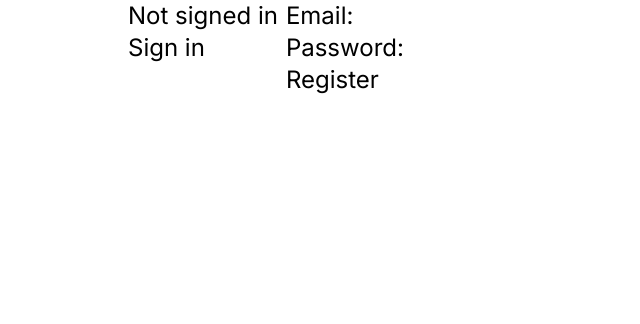
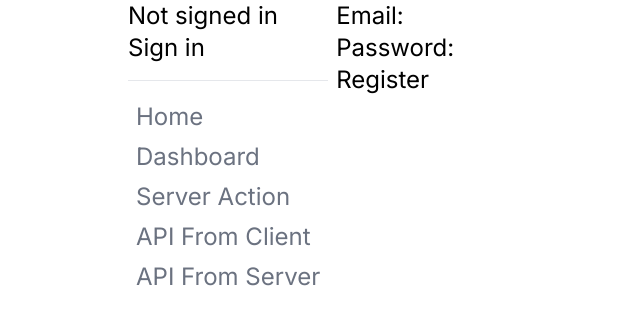
Before and after one commit to nicktsan/movies_frontend_nextjs, a Next.js app: page /register in a window 1280 px wide. Shown: the top 324 px of the page, without its empty margins (0-640 px from the left). Built offline with nearby package versions, Linux system fonts and the light colour scheme; no server answers.

Commit message:
cleaned up code

```diff
--- a/app/components/NavMenu.tsx
+++ b/app/components/NavMenu.tsx
@@ -1,12 +1,14 @@
 "use client"
 import Link from "next/link"
 import { signIn, signOut, useSession } from "next-auth/react"
-
+import { usePathname } from "next/navigation"
+const ACTIVE_ROUTE = "py-1 px-2 text-gray-300 bg-gray-700"
+const INACTIVE_ROUTE = "py-1 px-2 text-gray-500 hover:text-gray-300 hover:bg-gray-700"
 function AuthButton() {
     const { data: session } = useSession();
     //if there is a session, there is an option to sign out of the current session
     if (session) {
-        // console.log(session)
+        // //console.log(session)
         return (
             <>
                 Signed in as {session?.user?.email} <br />
@@ -24,9 +26,54 @@ function AuthButton() {
 }
 
 export default function NavMenu() {
+    const pathname = usePathname();
     return (
         <div>
             <AuthButton />
+            <hr className="my-4" />
+            <ul>
+                <Link href="/">
+                    <li className={pathname === "/" ? ACTIVE_ROUTE : INACTIVE_ROUTE}>
+                        Home
+                    </li>
+                </Link>
+                <Link href="/dashboard">
+                    <li
+                        className={
+                            pathname === "/dashboard" ? ACTIVE_ROUTE : INACTIVE_ROUTE
+                        }
+                    >
+                        Dashboard
+                    </li>
+                </Link>
+                <Link href="/serverAction">
+                    <li
+                        className={
+                            pathname === "/serverAction" ? ACTIVE_ROUTE : INACTIVE_ROUTE
+                        }
+                    >
+                        Server Action
+                    </li>
+                </Link>
+                <Link href="/apiFromClient">
+                    <li
+                        className={
+                            pathname === "/apiFromClient" ? ACTIVE_ROUTE : INACTIVE_ROUTE
+                        }
+                    >
+                        API From Client
+                    </li>
+                </Link>
+                <Link href="/apiFromServer">
+                    <li
+                        className={
+                            pathname === "/apiFromServer" ? ACTIVE_ROUTE : INACTIVE_ROUTE
+                        }
+                    >
+                        API From Server
+                    </li>
+                </Link>
+            </ul>
         </div>
-    )
+    );
 }
--- a/app/components/searchMovies.tsx
+++ b/app/components/searchMovies.tsx
@@ -2,6 +2,7 @@
 import React, { useEffect, useState } from 'react';
 import axios from 'axios';
 import data from '../inputdata/inputdata.json'
+import checkEmpty from '../utils/checkEmpty';
 
 export interface MovieRecord {
     year: number;
@@ -11,47 +12,50 @@ export interface MovieRecord {
 }
 function SearchMovies() {
     const { URL } = data
-    const [movieSearch, setMovieSearch] = useState("");
     const [movie, setMovie] = useState([])
-    //const fetcher = (url: string) => axios.get(url).then((res) => res.data);
 
-    function handleChange(event: React.ChangeEvent<HTMLInputElement>) {
-        setMovieSearch(event.target.value);
+    function HandleSubmit(formData: FormData) {
+        //console.log("formData:")
+        //console.log(formData.get('search'))
+        //extract the input from the formdata with formData.get()
+        try {
+            const url = URL + "titles/" + formData.get('search')
+            //console.log("url:")
+            //console.log(url)
+            axios.get(url)
+                .then(res => {
+                    //console.log("res:")
+                    //console.log(res);
+                    //console.log(res.data);
+                    setMovie(movie => movie = res.data);
+                    //console.log("movie after set:")
+                    //console.log(movie);
+                })
+        } catch (error) {
+            //console.log("error occured")
+            //console.log(error)
+        }
     }
 
-    function HandleSubmit(event: React.FormEvent<HTMLFormElement>) {
-        event.preventDefault();
-        console.log(movieSearch)
-        //if (movieSearch.trim() !== "") {
-        console.log("movieSearch from handleSubmit: " + movieSearch)
-        const url = URL + "titles/" + movieSearch
-        console.log("url:")
-        console.log(url)
-        axios.get(url)
-            .then(res => {
-                console.log("res:")
-                console.log(res);
-                console.log(res.data);
-                setMovie(movie => movie = res.data);
-                console.log("movie after set:")
-                console.log(movie);
-            })
-        //}
-    }
     return (
         <div>
-            <form onSubmit={HandleSubmit}>
+            <form action={HandleSubmit}>
                 <label>
                     Search for movies:
-                    <input type="text" /*moviesearch="movieSearch"*/ onChange={handleChange} />
+                    <input className="border 4 border-black" type="text" name="search" />
                 </label>
-                <button type="submit">Search</button>
+                <button className="py-1 px-2 bg-gray-100" type="submit">Search</button>
             </form>
             <ul>
                 {
+                    //for each element in movie, map them into a list. This should initially display nothing as no
+                    //movie has been searched for.
                     Array.from(movie)
                         .map((movieRecord: MovieRecord) =>
-                            <li key={movieRecord.year/*[movie.year, movie.title]*/}>Year: {movieRecord.year}, Title: {movieRecord.title}, Rent Price: {movieRecord.rentPrice} Buy Price: {movieRecord.buyPrice} </li>
+                            <li key={movieRecord.year}>Year: {movieRecord.year}, Title: {movieRecord.title},
+                                <button className="py-1 px-2 bg-blue-100">Rent Price: {checkEmpty(movieRecord.rentPrice)}</button>
+                                <button className="py-1 px-2 bg-blue-100">Buy Price: {checkEmpty(movieRecord.buyPrice)} </button>
+                            </li>
                         )
                 }
             </ul>
--- a/app/register/page.tsx
+++ b/app/register/page.tsx
@@ -29,7 +29,7 @@ const RegisterPage: React.FC = () => {
         } catch (error) {
             console.error("Error registering user:", error)
         }
-        console.log("User registered:", user);
+        //console.log("User registered:", user);
     };
     return (
         <form onSubmit={handleSubmit}>
--- /dev/null
+++ b/app/serverAction/WhoAmIButton.tsx
@@ -0,0 +1,22 @@
+"use client";
+import { useState } from "react";
+
+export default function WhoAmIButton({
+    whoAmIAction,
+}: {
+    whoAmIAction: () => Promise<string>;
+}) {
+    const [email, setEmail] = useState<string>();
+    return (
+        <div>
+            <button
+                onClick={async () => {
+                    setEmail(await whoAmIAction());
+                }}
+            >
+                Who Am I?
+            </button>
+            {email && <div>You are {email}</div>}
+        </div>
+    );
+}
--- /dev/null
+++ b/app/serverAction/page.tsx
@@ -0,0 +1,16 @@
+//example of a server action that can call a client component
+import { getServerSession } from "next-auth";
+import WhoAmIButton from "./WhoAmIButton";
+
+export default async function ServerAction() {
+    const whoAmI = async () => {
+        "use server";
+        const session = await getServerSession();
+        return session?.user?.email || "Not Logged In";
+    };
+    return (
+        <div>
+            <WhoAmIButton whoAmIAction={whoAmI} />
+        </div>
+    );
+}
--- /dev/null
+++ b/app/utils/checkEmpty.ts
@@ -0,0 +1,6 @@
+export default function checkEmpty(maybeUndeclared: any) {
+    if (typeof maybeUndeclared !== "undefined" && (typeof maybeUndeclared !== "object" || !maybeUndeclared)) {
+        return maybeUndeclared
+    }
+    return 0
+}
--- a/next.config.js
+++ b/next.config.js
@@ -1,17 +1,8 @@
 /** @type {import('next').NextConfig} */
-const nextConfig = {}
+const nextConfig = {
+    experimental: {
+        serverActions: true,
+    },
+};
 
-//module.exports = nextConfig
-
-module.exports = {
-    //reactStrictMode: true,
-    env: {
-        AWS_USER_POOL_ID: process.env.AWS_USER_POOL_ID,
-        AWS_PROJECT_REGION: process.env.AWS_PROJECT_REGION,
-        AWS_USER_POOL_APP_CLIENT_ID: process.env.AWS_USER_POOL_APP_CLIENT_ID,
-        COGNITO_CLIENT_ID: process.env.COGNITO_CLIENT_ID,
-        COGNITO_CLIENT_SECRET: process.env.COGNITO_CLIENT_SECRET,
-        COGNITO_ISSUER: process.env.COGNITO_ISSUER,
-        COGNITO_DOMAIN: process.env.COGNITO_DOMAIN
-    }
-}
+module.exports = nextConfig;
```
Also changed, not shown: 1 other file (tests, documents, lock files or other folders).
